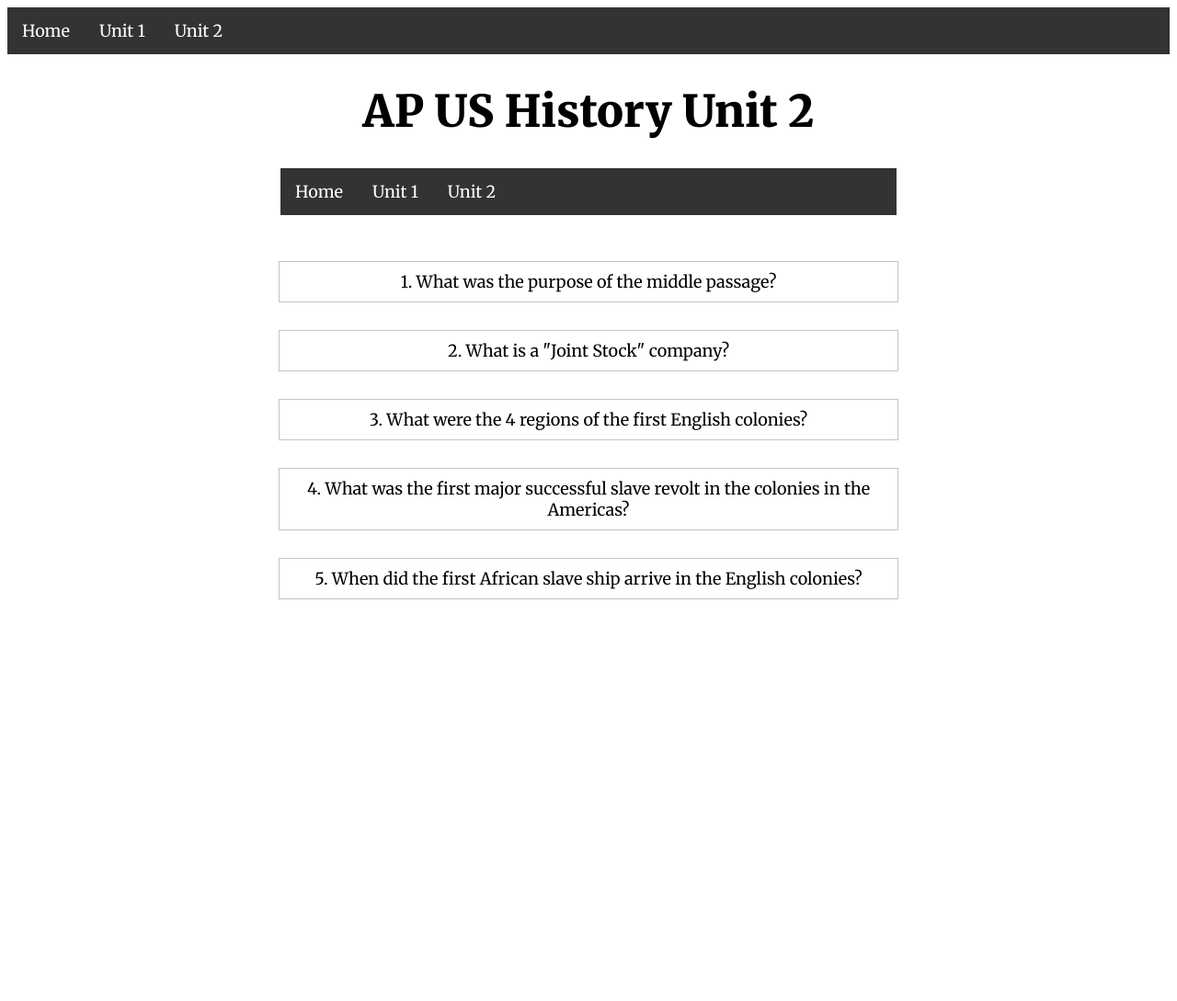
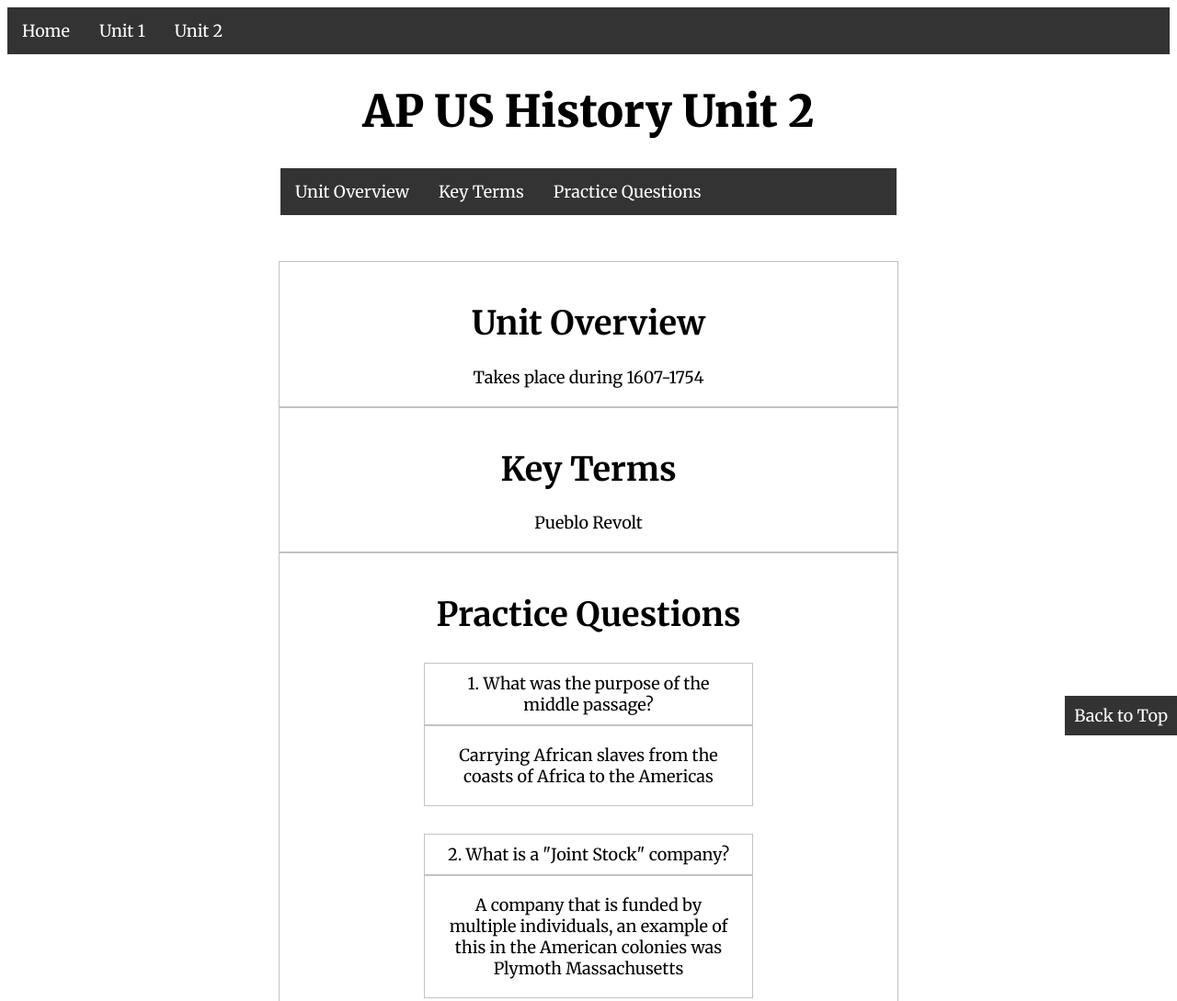
Before and after one commit to Paulo5395/Quiz-Web-App, a plain HTML site: page unit2.html in a window 1280 px wide. Shown: the top 1089 px of the page at 92% size. Before the commit the page ends 800 px from the top, so only its background shows below. Drawn offline with nearby package versions, Linux system fonts and the light colour scheme.

Commit message:
Added load animations

```diff
--- a/myscript.js
+++ b/myscript.js
@@ -19,3 +19,9 @@ $(document).ready(function() {
         $("#a5").slideToggle("slow");
 	});
 });
+
+$(window).on('load', function() {
+	$('div').fadeIn("fast");
+	$('p').fadeIn("fast");
+	$('h1').fadeIn("fast");
+});
--- a/style.css
+++ b/style.css
@@ -9,8 +9,13 @@ body {
     scroll-behavior: smooth;
 }
 
+h1 {
+    display: none;
+}
+
 p {
 	font-size: 18px;
+    display: none;
 }
 
 div {
@@ -22,6 +27,7 @@ div {
 	text-align: center;
 	border: solid 1px #c3c3c3;
 	padding: 20px;
+    display: none;
 }
 
 ul {
--- a/unit2.html
+++ b/unit2.html
@@ -17,11 +17,23 @@
     <h1 id="pageTitle">AP US History Unit 2</h1>
 
     <ul id="unitNavBar">
-        <li><a class="active" href="index.html">Home</a></li>
-        <li><a href="unit1.html">Unit 1</a></li>
-        <li><a href="unit2.html">Unit 2</a></li>
+        <li><a href="#u2Overview">Unit Overview</a></li>
+        <li><a href="#u2KeyTerms">Key Terms</a></li>
+        <li><a href="#u2Questions">Practice Questions</a></li>
     </ul>
 
+    <div id="u2Overviwew">
+      <h1>Unit Overview</h1>
+      Takes place during 1607-1754
+    </div>
+
+    <div id="u2KeyTerms">
+      <h1>Key Terms</h1>
+      Pueblo Revolt
+    </div>
+
+    <div id="u2Questions">
+      <h1>Practice Questions</h1>
       <div class="question" id="q1">1. What was the purpose of the middle passage?</div>
       <div class="answer" id ="a1">Carrying African slaves from the coasts of Africa to the Americas</div>
 
@@ -36,5 +48,10 @@
 
       <div class="question" id="q5">5. When did the first African slave ship arrive in the English colonies?</div>
       <div class="answer" id="a5">1619</div>
+    </div>
+
+    <div class="toTopButton">
+      <a href="#navBar">Back to Top</a>
+  </div>
   </body>
 </html>
```
Also changed, not shown: unit1.html (+1 -1 lines). Lines whose indentation alone changed are shown as unchanged.
